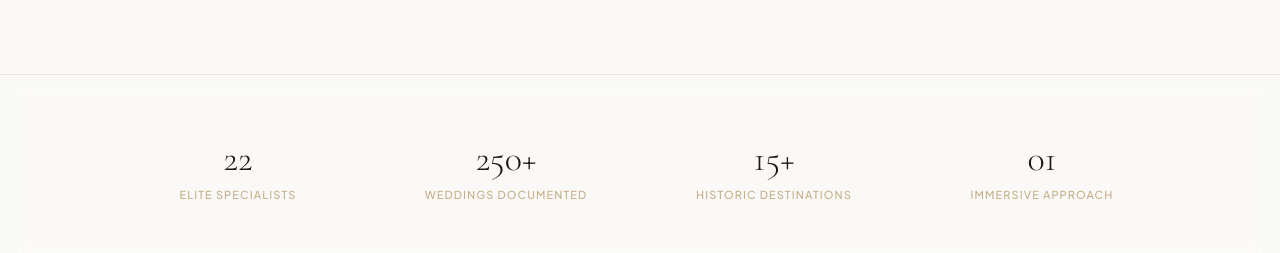
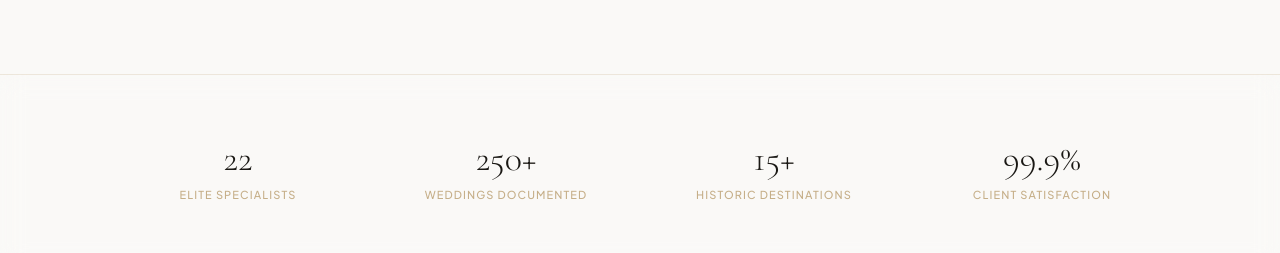
Before and after one commit to Singh9061/pics-dom-1, a React (Vite) app: page /about in a window 1280 px wide. Shown: the part 1200-1453 px from the top of the page. Built offline with nearby package versions, Linux system fonts and the light colour scheme.

Commit message:
Update stats: replace Immersive Approach with 99.9% Client Satisfaction

```diff
--- a/src/pages/About.jsx
+++ b/src/pages/About.jsx
@@ -109,8 +109,8 @@ export default function About() {
                         <div className="mt-2 text-[11px] uppercase tracking-widest text-gold/80 font-medium">Historic Destinations</div>
                     </div>
                     <div>
-                        <div className="font-serif text-3xl font-light md:text-4xl text-text">01</div>
-                        <div className="mt-2 text-[11px] uppercase tracking-widest text-gold/80 font-medium">Immersive Approach</div>
+                        <div className="font-serif text-3xl font-light md:text-4xl text-text">99.9%</div>
+                        <div className="mt-2 text-[11px] uppercase tracking-widest text-gold/80 font-medium">Client Satisfaction</div>
                     </div>
                 </div>
             </section>
```
